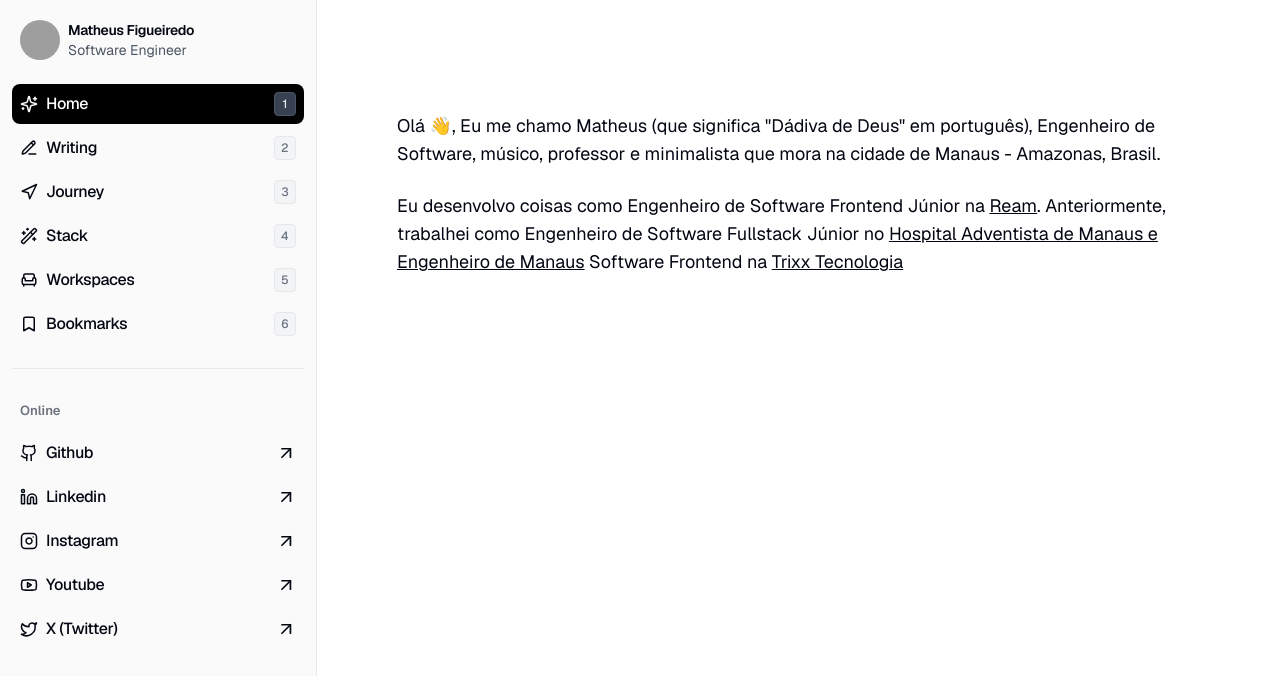
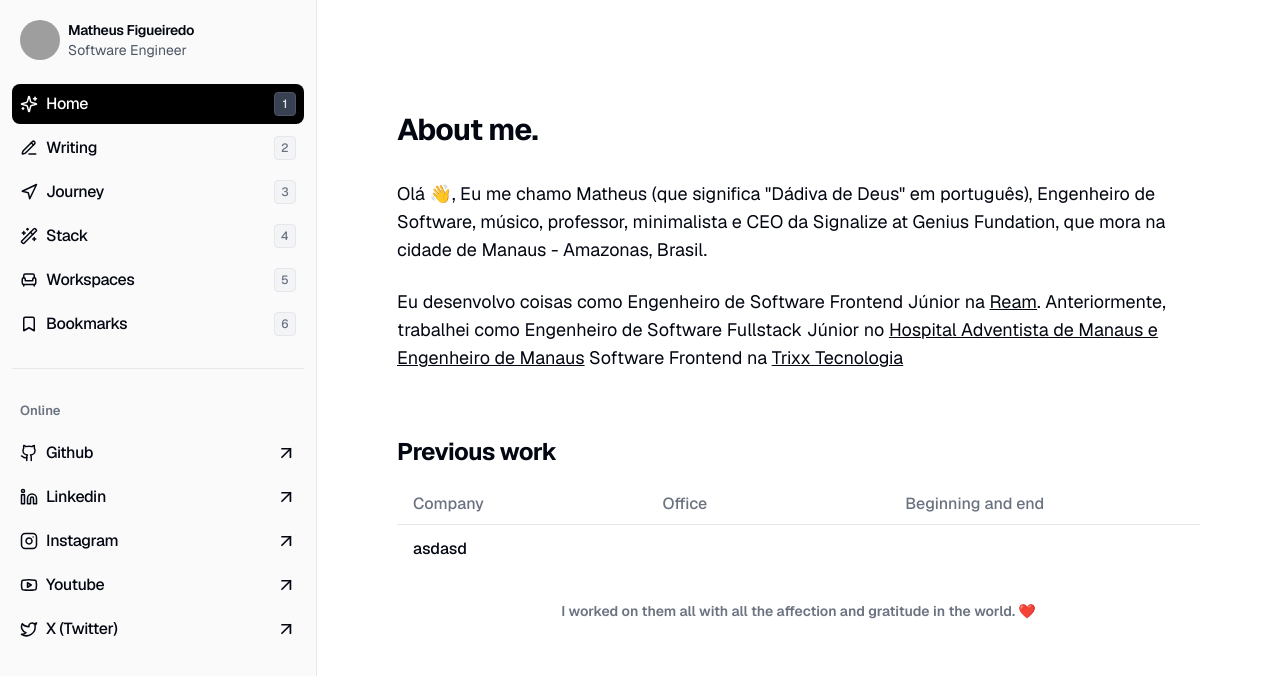
Before and after one commit to matheusscode/matheusscode.com, a Next.js app: page / in a window 1280 px wide. Shown: the top 676 px of the page. Built offline with nearby package versions, Linux system fonts and the light colour scheme; grey boxes are pictures that could not be loaded.

Commit message:
refactor: implements helpers stack components

```diff
--- a/src/app/journey/page.tsx
+++ b/src/app/journey/page.tsx
@@ -1,28 +1,33 @@
+import SectionContainer from "@/components/container/section-container";
+import SectionWrapper from "@/components/container/section-wrapper";
 import JourneyCard from "@/components/journey-card";
 import Title from "@/components/title";
 import { PlusIcon } from "lucide-react";
 
-
 export default function Page() {
   return (
-    <section className="flex h-full max-w-5xl w-full mx-auto pt-24 px-8 pb-16">
+    <SectionContainer>
       <div className="absolute inset-0 -z-10 h-screen w-full bg-transparent bg-[radial-gradient(100%_50%_at_50%_0%,rgba(0,163,255,0.13)_0,rgba(0,163,255,0)_50%,rgba(0,163,255,0)_100%)]" />
-      <div className="py-4 px-12 bg-yellow w-full h-full">
+      <SectionWrapper>
         <Title>Jornada</Title>
         <div className="mt-8">
           {[1, 2, 3, 4, 5, 6, 7, 8, 9, 10].map((item) => (
-            <div key={`data_${item}`} className="flex flex-col items-baseline gap-6 md:flex-row md:gap-12">
+            <div
+              key={`data_${item}`}
+              className="sticky top-10 flex flex-col items-baseline gap-6 md:flex-row md:gap-12"
+            >
               <div className="flex items-center">
                 <h2 className="text-xl font-bold">2023</h2>
                 <hr className="my-0 ml-4 flex-1 border-dashed border-gray-200" />
               </div>
               <section>
-                <div key={`data__log_}`} className="relative flex pb-8 last:pb-0">
-
+                <div
+                  key={`data__log_}`}
+                  className="relative flex pb-8 last:pb-0"
+                >
                   <div className="absolute inset-0 flex w-6 items-center justify-center">
                     <div className="pointer-events-none h-full w-px border-l-[1px] border-gray-200"></div>
                   </div>
-
                   <div className="z-0 flex h-6 w-6 shrink-0 items-center justify-center rounded-full bg-black align-middle text-white">
                     <PlusIcon size={16} />
                   </div>
@@ -33,9 +38,8 @@ export default function Page() {
               </section>
             </div>
           ))}
-
         </div>
-      </div>
-    </section>
+      </SectionWrapper>
+    </SectionContainer>
   );
 }
--- a/src/app/page.tsx
+++ b/src/app/page.tsx
@@ -1,26 +1,83 @@
+import SectionContainer from "@/components/container/section-container";
+import SectionWrapper from "@/components/container/section-wrapper";
+import Title from "@/components/title";
+import {
+  Table,
+  TableBody,
+  TableCaption,
+  TableCell,
+  TableHead,
+  TableHeader,
+  TableRow,
+} from "@/components/ui/table";
 import Link from "next/link";
-
 
 export default function Page() {
   return (
-    <section className="flex h-screen max-w-5xl w-full mx-auto pt-24 px-8 pb-16">
-      <div className="py-4 px-12 bg-yellow w-full h-full">
+    <SectionContainer>
+      <SectionWrapper className="flex flex-col gap-y-8 ">
+        <Title>About me.</Title>
         <div className="flex flex-col gap-6 font-normal text-lg">
           <h1>
-            Olá 👋, Eu me chamo Matheus {'(que significa "Dádiva de Deus" em português)'}, Engenheiro de Software, músico,
-            professor e minimalista que mora na cidade de Manaus - Amazonas, Brasil.
+            Olá 👋, Eu me chamo Matheus{" "}
+            {'(que significa "Dádiva de Deus" em português)'}, Engenheiro de
+            Software, músico, professor, minimalista e CEO da Signalize at
+            Genius Fundation, que mora na cidade de Manaus - Amazonas, Brasil.
           </h1>
           <h2>
             Eu desenvolvo coisas como Engenheiro de Software Frontend Júnior na{" "}
-            <Link target="_blank" href="https://ream.com.br/" className="transition-all hover:text-red-500 underline">Ream</Link>.
-            Anteriormente, trabalhei como Engenheiro de Software Fullstack
-            Júnior no {" "}
-            <Link target="_blank" href="https://ham.org.br/" className="transition-all hover:text-emerald-500 underline">Hospital Adventista de Manaus e Engenheiro de Manaus</Link>
-            {" "}Software Frontend na {" "}
-            <Link target="_blank" href="https://www.trixxtem.com.br/" className="transition-all hover:text-purple-500 underline">Trixx Tecnologia</Link>
+            <Link
+              target="_blank"
+              href="https://ream.com.br/"
+              className="transition-all hover:text-red-500 underline"
+            >
+              Ream
+            </Link>
+            . Anteriormente, trabalhei como Engenheiro de Software Fullstack
+            Júnior no{" "}
+            <Link
+              target="_blank"
+              href="https://ham.org.br/"
+              className="transition-all hover:text-emerald-500 underline"
+            >
+              Hospital Adventista de Manaus e Engenheiro de Manaus
+            </Link>{" "}
+            Software Frontend na{" "}
+            <Link
+              target="_blank"
+              href="https://www.trixxtem.com.br/"
+              className="transition-all hover:text-purple-500 underline"
+            >
+              Trixx Tecnologia
+            </Link>
           </h2>
         </div>
-      </div>
-    </section>
+
+        <div className="flex flex-col gap-4 mt-8 w-full">
+          <Title className="text-2xl">Previous work</Title>
+          <Table className="text-base font-semibold font-sans">
+            <TableHeader>
+              <TableRow>
+                <TableHead className="w-[300px] px-4">Company</TableHead>
+                <TableHead className="w-[300px] px-4">Office</TableHead>
+                <TableHead className="w-[300px] px-4">
+                  Beginning and end
+                </TableHead>
+                <TableHead className="w-[70px] px-4 text-right"></TableHead>
+              </TableRow>
+            </TableHeader>
+            <TableBody className="p-2 overflow-x-scroll">
+              <TableRow>
+                <TableCell className="px-4 py-3 font-medium">asdasd</TableCell>
+              </TableRow>
+            </TableBody>
+            <TableCaption className="py-3">
+              I worked on them all with all the affection and gratitude in the
+              world. ❤️
+            </TableCaption>
+          </Table>
+        </div>
+      </SectionWrapper>
+    </SectionContainer>
   );
 }
```
